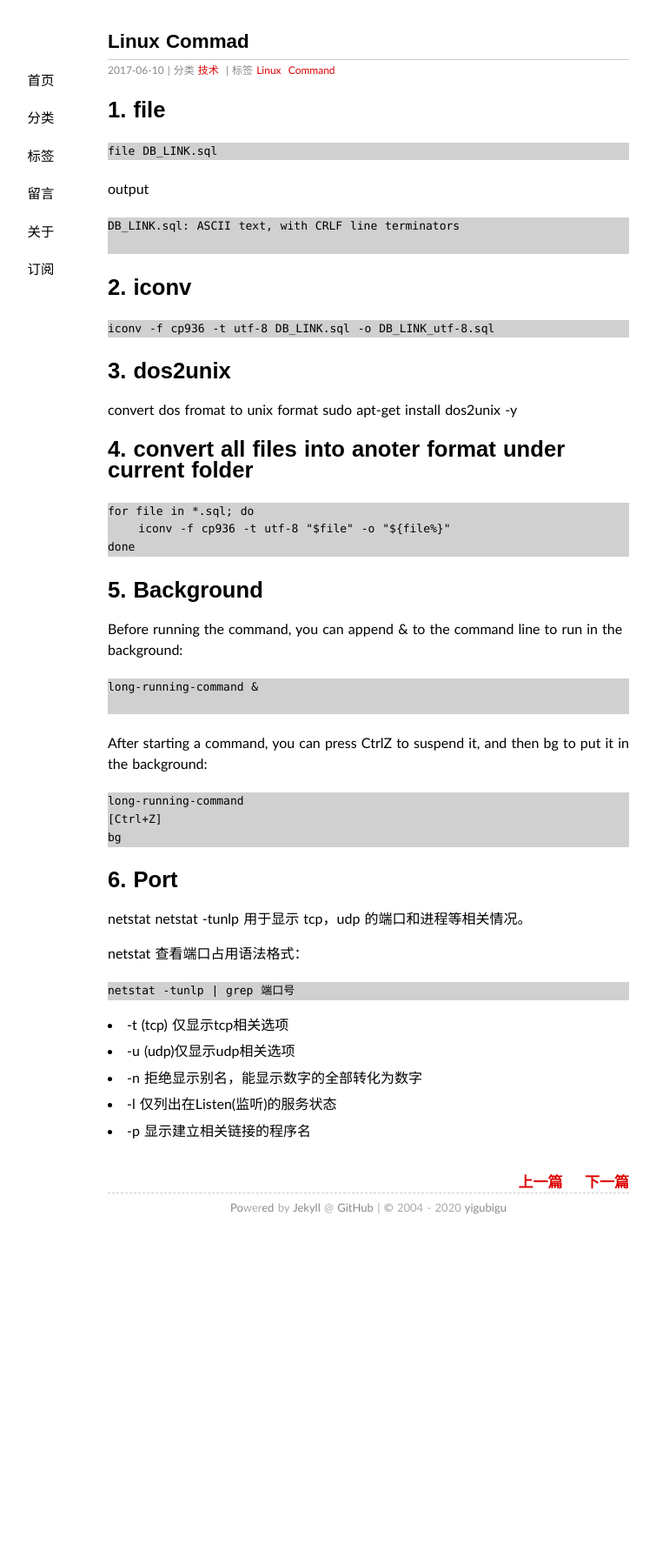
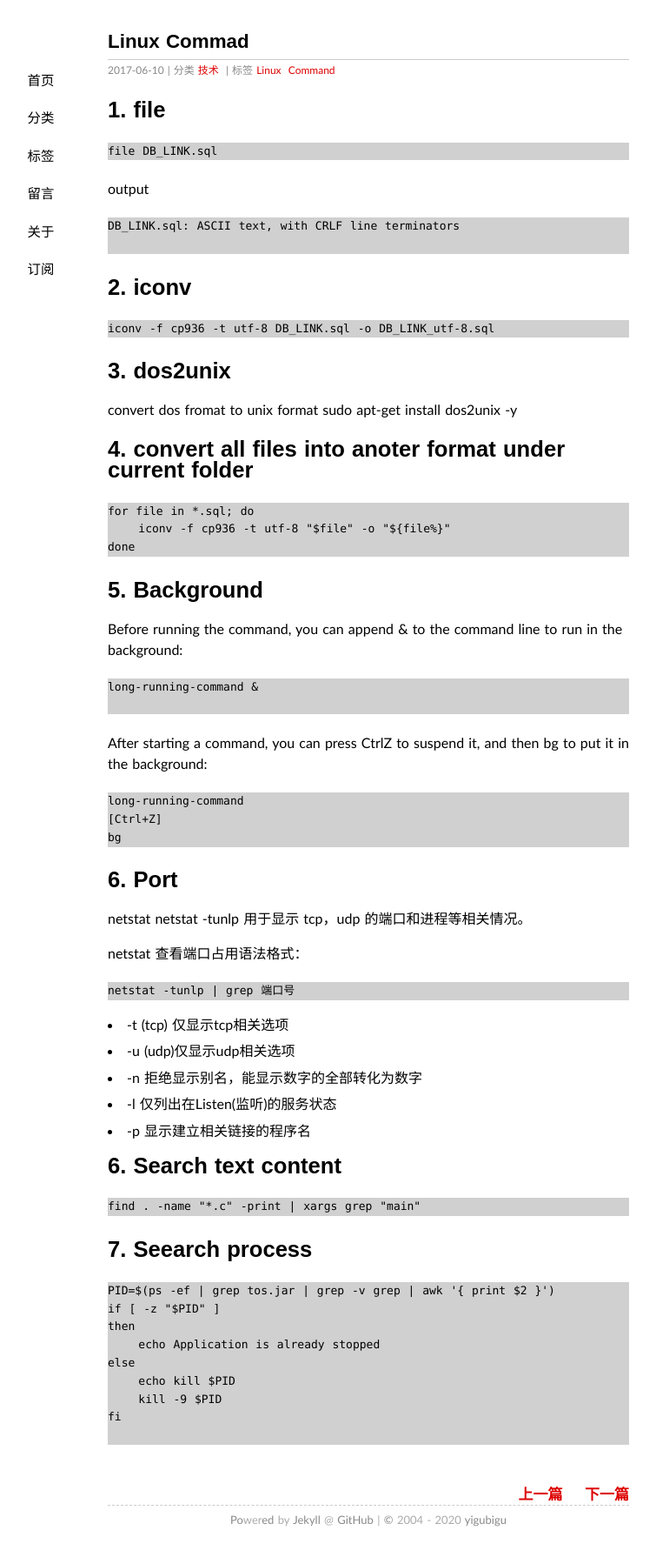
Before and after one commit to yigubigu/yigubigu.github.io, a Jekyll site: the page built from _posts/2017-06-10-linux-command.md, in a window 1280 px wide. Shown: the whole page at 87% size, without its empty margins (216-971 px from the left). Built offline with Jekyll 4.4.1, drawn with Linux system fonts in a browser that asks for light colours; before the commit the page ends 1431 px from its top, so only the background shows below that.

Commit message:
Add check process

````diff
--- a/_posts/2017-06-10-linux-command.md
+++ b/_posts/2017-06-10-linux-command.md
@@ -67,3 +67,23 @@ netstat -tunlp | grep 端口号
 - -n 拒绝显示别名，能显示数字的全部转化为数字
 - -l 仅列出在Listen(监听)的服务状态
 - -p 显示建立相关链接的程序名
+
+
+# 6. Search text content
+```
+find . -name "*.c" -print | xargs grep "main"
+```
+
+# 7. Seearch process
+
+```
+PID=$(ps -ef | grep tos.jar | grep -v grep | awk '{ print $2 }')
+if [ -z "$PID" ]
+then
+    echo Application is already stopped
+else
+    echo kill $PID
+    kill -9 $PID
+fi
+
+```
````
